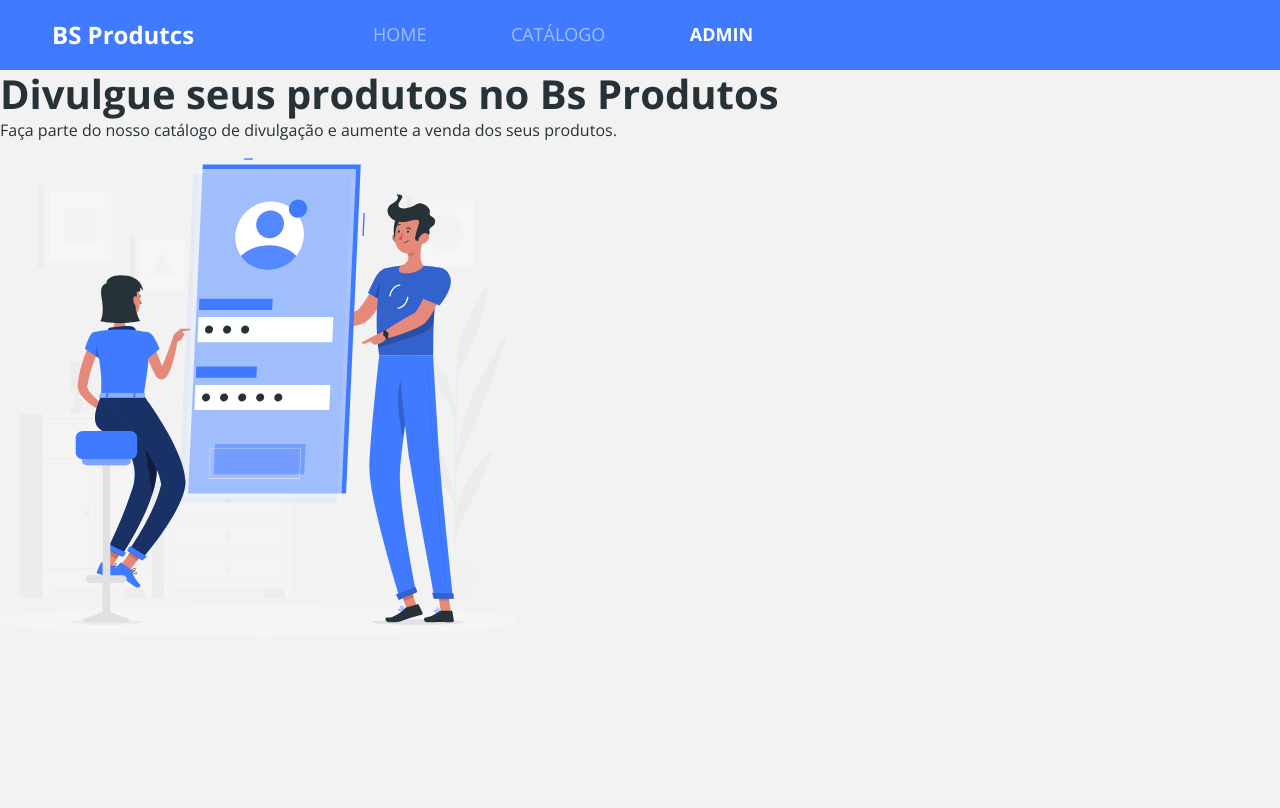
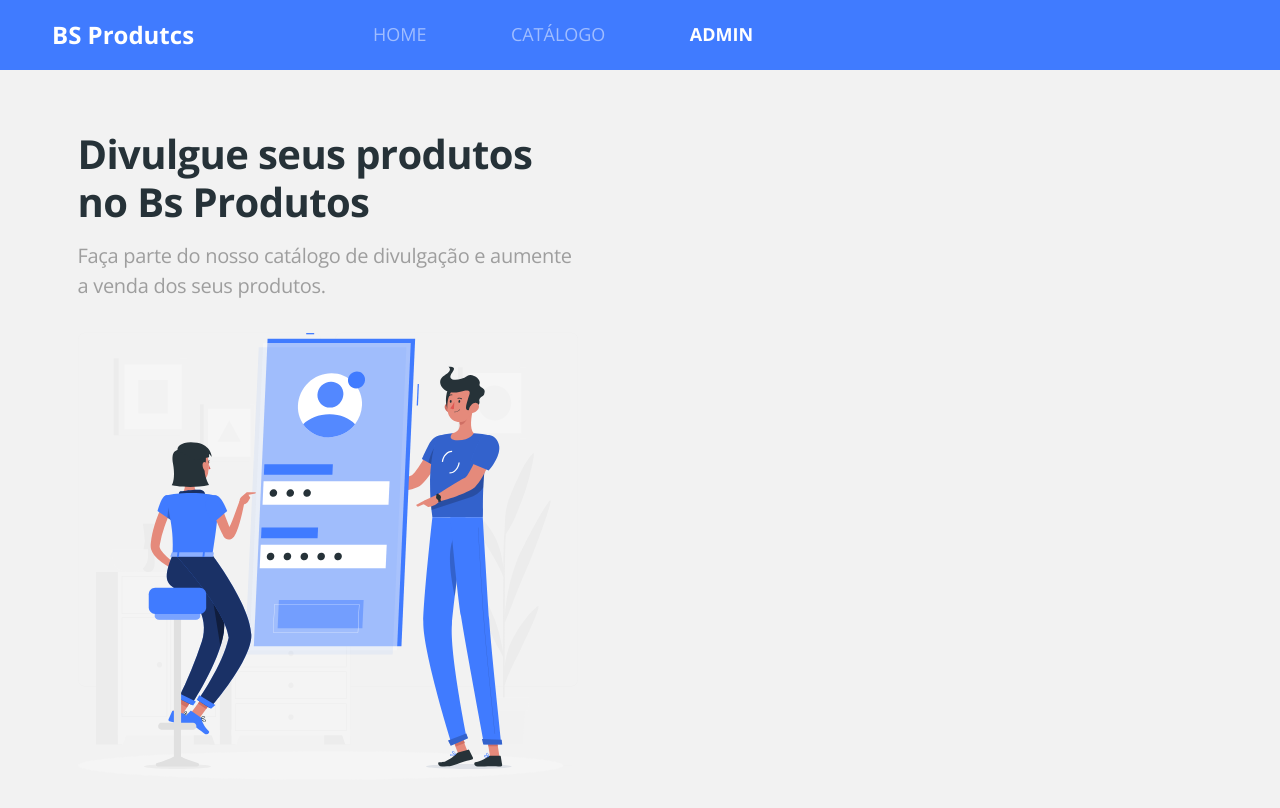
Before and after one commit to Brunostaine/dscatalog, a React (Create React App) app in the folder frontend/: page /admin/auth in a window 1280 px wide. Shown: the top 808 px of the page. Built offline with nearby package versions, Linux system fonts and the light colour scheme; no server answers.

Commit message:
Esilizando o banner

```diff
--- a/frontend/src/pages/Admin/Auth/index.tsx
+++ b/frontend/src/pages/Admin/Auth/index.tsx
@@ -1,11 +1,9 @@
 import { Outlet } from "react-router-dom";
 import { ReactComponent as AuthImage } from "../../../assets/images/auth-image.svg";
 
+import "./styles.css";
 
 const Auth = () => {
-
-
-
     return (
         <div className="auth-container">
             <div className="auth-banner-container">
--- /dev/null
+++ b/frontend/src/pages/Admin/Auth/styles.css
@@ -0,0 +1,70 @@
+.auth-container {
+    display: flex;
+    justify-content: space-around;
+    padding: 20px;
+}
+
+.auth-banner-container {
+    display: none;
+}
+
+.auth-form-container {
+    width: 100%;
+}
+
+@media (min-width: 576px) {
+    .auth-form-container {
+        width: 480px;
+    }
+}
+
+@media (min-width: 768px) {
+    .auth-form-container {
+        width: 550px;
+    }
+}
+
+@media (min-width: 1200px) {
+    .auth-container {
+        padding: 40px;
+    }
+
+    .auth-banner-container {
+        display: flex;
+        flex-direction: column;
+        margin-top: 20px;
+        width: 500px;
+    }
+
+    .auth-banner-container h1 {
+        font-size: 40px;
+        letter-spacing: -0.015em;
+        color: #263238;
+        margin-bottom: 15px;
+    }
+
+    .auth-banner-container p {
+        font-size: 20px;
+        letter-spacing: -0.015em;
+        color: #9e9e9e;
+    }
+
+    .auth-banner-container svg {
+        width: 100%;
+    }
+}
+
+@media (min-width: 1400px) {
+    .auth-banner-container {
+        width: 650px;
+    }
+
+    .auth-banner-container h1 {
+        font-size: 55px;
+        margin-bottom: 20px;
+    }
+
+    .auth-banner-container p {
+        font-size: 22px;
+    }
+}
```
